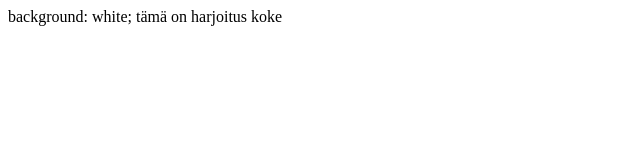
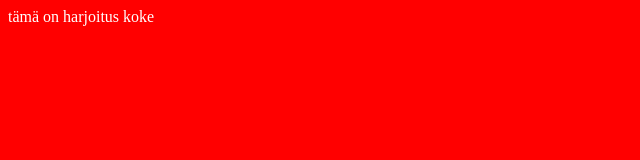
Before and after one commit to XMetadora/github-pages-harjoitus, a plain HTML site: page docs/index.html in a window 1280 px wide. Shown: the whole page, without its empty margins (0-640 px from the left). Drawn offline with Linux system fonts and the light colour scheme.

Commit message:
Update index.html

```diff
--- a/docs/index.html
+++ b/docs/index.html
@@ -1,10 +1,18 @@
 <html>
- <body>
-  background: white;
-  tämä on harjoitus koke
+<head>
+<style>
+body {
+    background-color: red;
+    color:white;
+}
+    </style>
+    </head>
+    <body>
+
+        <div class="ilmoitus"> tämä on harjoitus koke</div>
 
 
 
 
- </body>
+    </body>
 </html>
```
